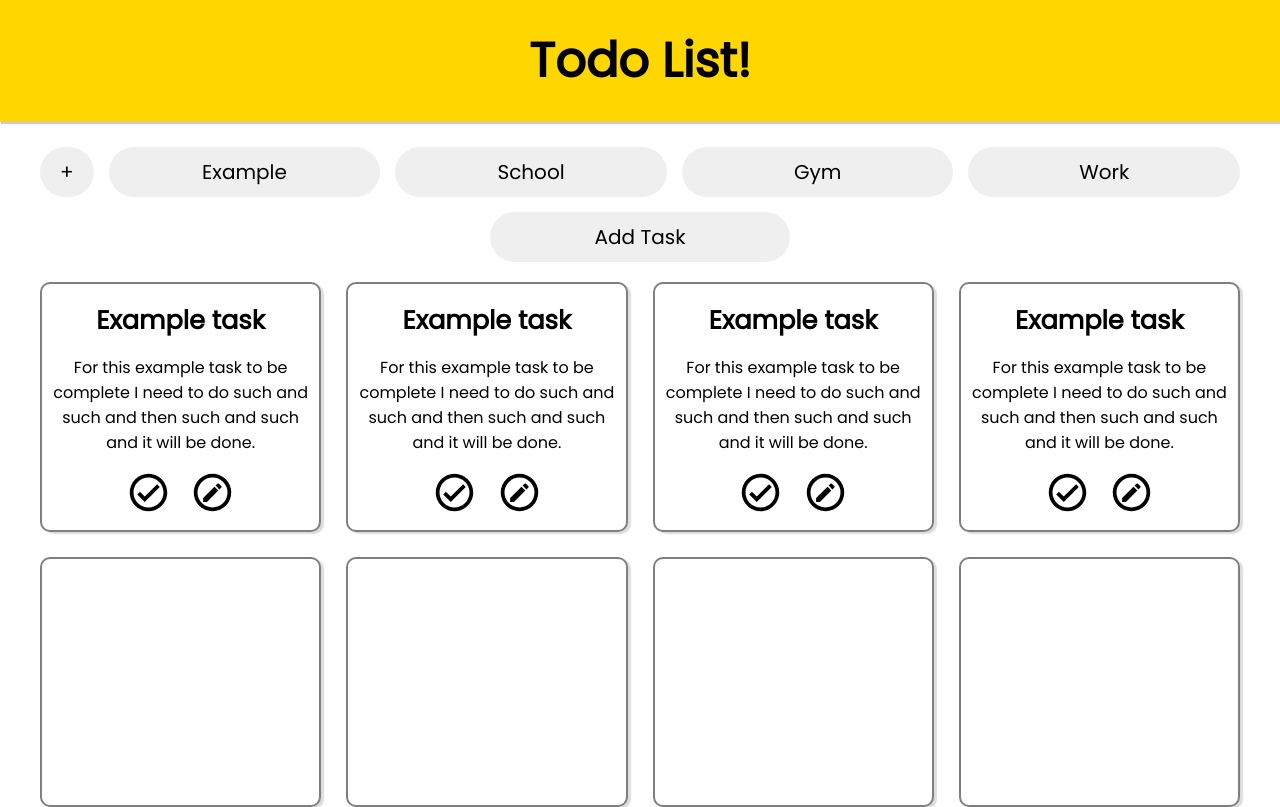
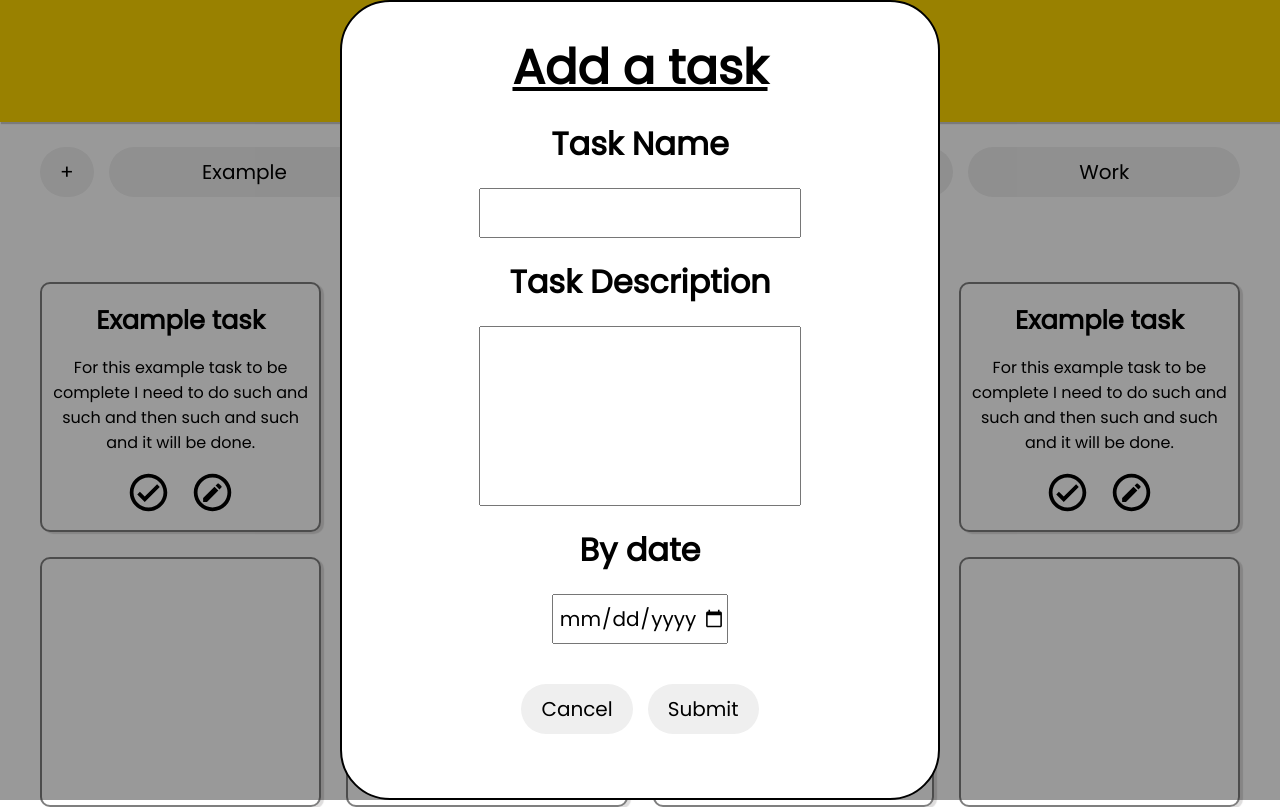
Before and after one commit to aaaronq/todolist, a website built with webpack: page dist/index.html in a window 1280 px wide. Both pictures are taken after a click on the button "Add Task". Built offline with nearby package versions, Linux system fonts and the light colour scheme.

Commit message:
Add modals and associated javascript

```diff
--- a/src/index.js
+++ b/src/index.js
@@ -1,13 +1,121 @@
-import {format, compareAsc} from 'date-fns'
+// import {format, compareAsc} from 'date-fns'
 
-console.log(format(new Date(2014, 1, 11), 'dd/MM/yyyy'));
 
-const dates = [
-    new Date (1995, 6, 2),
-    new Date (1987, 1, 11),
-    new Date (1989, 6, 10),
-]
+const DOMStuff = (() => {
 
-console.log(dates.sort(compareAsc));
+    //Handle Modal Creation
+    const modal = document.querySelector(".modal");
+    modal.style.display = "none"; // Hidden by default
+    const modalContent = document.querySelector(".modalcontent");
+    const addProjectBtn = document.getElementById("addProjectBtn");
+    const handleModal = () => {
+        console.log(modal.style.display)
+        modal.style.display == "none" ? modal.style.display = "block" : modal.style.display = "none";
+        modalContent.innerHTML = "";
+        modalContent.classList.remove("tasksmodal");
+    }
 
-console.log(dates[0].getDay());
+    // Modal for adding projects
+    modal.addEventListener("click", (e) => {
+        if (e.target !== e.currentTarget) return;
+        modal.style.display = "none";
+    });
+
+    addProjectBtn.addEventListener("click", () => {
+        handleModal();
+        const form = document.createElement("form");
+        const modalTitle = document.createElement('h2');
+        modalTitle.innerText = "New Project"
+        const label = document.createElement('label');
+        label.innerText = "Project Name"
+        label.setAttribute("for", "projectName");
+        const input = document.createElement('input');
+        input.setAttribute("type", "text");
+        input.id = "projectName";
+        input.setAttribute("autocomplete", "off");
+        input.setAttribute("name", "projectName");
+        const buttons = document.createElement('div');
+        buttons.classList.add("buttons");
+        const cancelBtn = document.createElement("button");
+        const submitBtn = document.createElement("button");
+        cancelBtn.classList.add("btn");
+        cancelBtn.id = "cancelBtn";
+        cancelBtn.innerText = "Cancel"
+        submitBtn.classList.add("btn");
+        submitBtn.id = "submitBtn";
+        submitBtn.innerText = "Submit";
+
+        buttons.appendChild(cancelBtn);
+        buttons.appendChild(submitBtn);
+        form.appendChild(label);
+        form.appendChild(input);
+        form.appendChild(buttons);
+        modalContent.appendChild(modalTitle);
+        modalContent.appendChild(form);
+
+        cancelBtn.addEventListener("click", handleModal);
+        form.addEventListener("submit", (e) => e.preventDefault());
+    });
+
+    // Modal for adding tasks
+    const addTaskBtn = document.getElementById("addTaskBtn");
+    addTaskBtn.addEventListener("click", () => {
+        handleModal();
+        modalContent.classList.add("tasksmodal");
+        const form = document.createElement("form");
+        const modalTitle = document.createElement('h2');
+        modalTitle.innerText = "Add a task"
+        const label1 = document.createElement('label');
+        label1.innerText = "Task Name"
+        label1.setAttribute("for", "taskName");
+        const input1 = document.createElement('input');
+        input1.setAttribute("type", "text");
+        input1.id = "taskName";
+        input1.setAttribute("autocomplete", "off");
+        input1.setAttribute("name", "taskName");
+
+        const label2 = document.createElement('label');
+        label2.innerText = "Task Description"
+        label2.setAttribute("for", "taskDesc");
+        const input2 = document.createElement('textarea');
+        input2.id = "taskDesc";
+        input2.setAttribute("wrap", "soft");
+        input2.setAttribute("name", "taskDesc");
+
+        const label3 = document.createElement('label');
+        label3.innerText = "By date"
+        label3.setAttribute("for", "taskDate");
+        const input3 = document.createElement('input');
+        input3.id = "taskDate";
+        input3.setAttribute("type", "Date");
+        input3.setAttribute("name", "taskDate");
+
+        const buttons = document.createElement('div');
+        buttons.classList.add("buttons");
+        const cancelBtn = document.createElement("button");
+        const submitBtn = document.createElement("button");
+        cancelBtn.classList.add("btn");
+        cancelBtn.id = "cancelBtn";
+        cancelBtn.innerText = "Cancel"
+        submitBtn.classList.add("btn");
+        submitBtn.id = "submitBtn";
+        submitBtn.innerText = "Submit";
+
+        buttons.appendChild(cancelBtn);
+        buttons.appendChild(submitBtn);
+        form.appendChild(label1);
+        form.appendChild(input1);
+        form.appendChild(label2);
+        form.appendChild(input2);
+        form.appendChild(label3);
+        form.appendChild(input3);
+        form.appendChild(buttons);
+        modalContent.appendChild(modalTitle);
+        modalContent.appendChild(form);
+
+        cancelBtn.addEventListener("click", handleModal);
+        form.addEventListener("submit", (e) => e.preventDefault());
+    });
+
+
+})();
```
Also changed, not shown: dist/index.html, dist/main.js, dist/styles.css.
